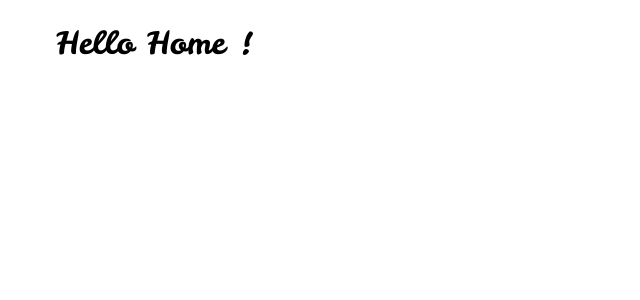
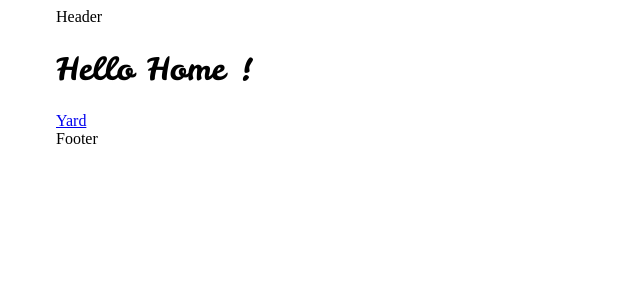
Before and after one commit to smallboyc/frutile, a React (Vite) app: page / in a window 1280 px wide. Shown: the top 300 px of the page, without its empty margins (0-640 px from the left). Built offline with nearby package versions, Linux system fonts and the light colour scheme.

Commit message:
:sparkles: Create a simple Layout

```diff
--- /dev/null
+++ b/src/components/Footer.tsx
@@ -0,0 +1,5 @@
+const Footer = () => {
+  return <div>Footer</div>;
+};
+
+export default Footer;
--- /dev/null
+++ b/src/components/Header.tsx
@@ -0,0 +1,5 @@
+const Header = () => {
+  return <div>Header</div>;
+};
+
+export default Header;
--- /dev/null
+++ b/src/layout/Root.tsx
@@ -0,0 +1,16 @@
+import { Outlet } from "react-router-dom";
+import Header from "../components/Header";
+import Footer from "../components/Footer";
+import Container from "../components/Container";
+
+const Root = () => {
+  return (
+    <Container>
+      <Header />
+      <Outlet />
+      <Footer />
+    </Container>
+  );
+};
+
+export default Root;
--- a/src/pages/Home.tsx
+++ b/src/pages/Home.tsx
@@ -1,10 +1,11 @@
-import Container from "../components/Container";
+import { NavLink } from "react-router-dom";
+const Home = () => {
+  return (
+    <>
+      <h1 className="leckerli-one-regular">Hello Home !</h1>{" "}
+      <NavLink to="/yard">Yard</NavLink>
+    </>
+  );
+};
 
-export default function Home() {
-  return (
-    <Container>
-      {" "}
-      <h1 className="leckerli-one-regular">Hello Home !</h1>
-    </Container>
-  );
-}
+export default Home;
--- a/src/pages/Yard.tsx
+++ b/src/pages/Yard.tsx
@@ -1,9 +1,12 @@
-import Container from "../components/Container";
+import { NavLink } from "react-router-dom";
 
-export default function Yard() {
+const Yard = () => {
   return (
-    <Container>
+    <>
       <h1 className="leckerli-one-regular">Hello Yard !</h1>
-    </Container>
+      <NavLink to="/">Home</NavLink>
+    </>
   );
-}
+};
+
+export default Yard;
```
Also changed, not shown: src/router/index.tsx (+12 -5 lines).
